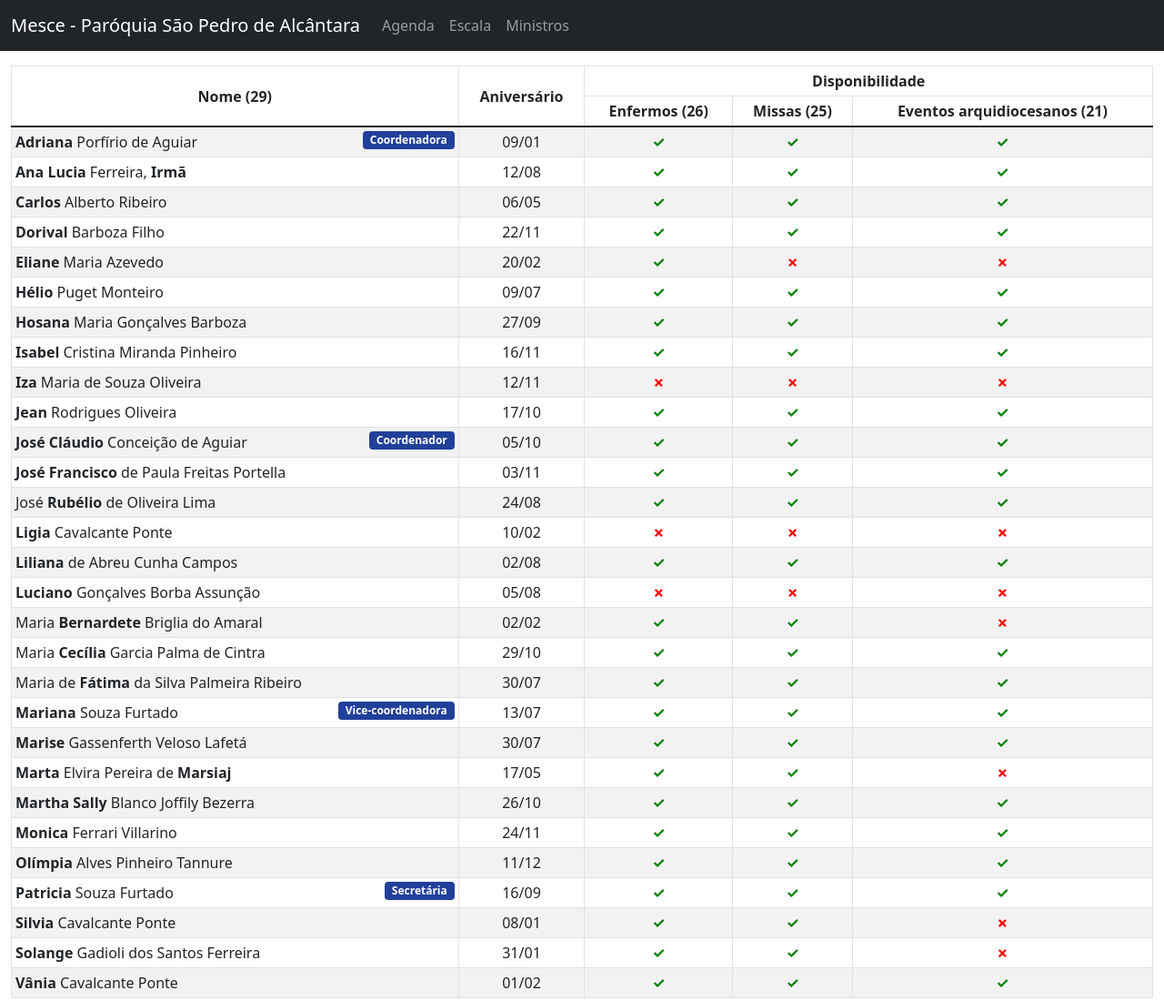
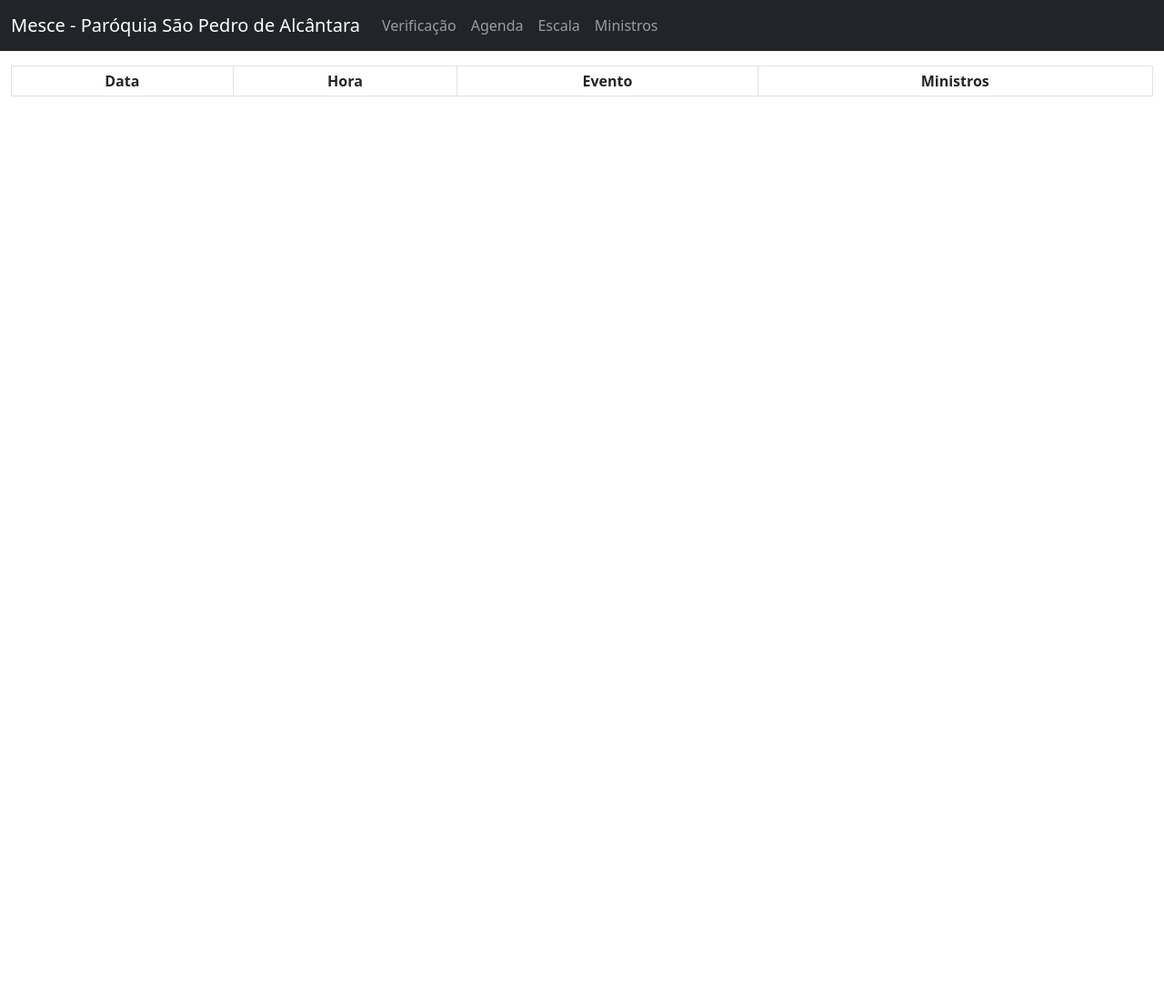
Before and after one commit to zcla/mesce, a plain HTML site: page index.html in a window 1280 px wide. Shown: the whole page at 91% size. After the commit the page ends 800 px from the top, so only its background shows below. Drawn offline with Linux system fonts and the light colour scheme.

Commit message:
Alterações inacabadas

```diff
--- a/index.html
+++ b/index.html
@@ -32,6 +32,9 @@
 				</button>
 				<div class="collapse navbar-collapse" id="navbar">
 					<ul class="navbar-nav me-auto mb-2 mb-sm-0">
+						<li class="nav-item">
+							<a class="nav-link" href="javascript:Menu.verificacao();">Verificação</a>
+						</li>
 						<li class="nav-item dropdown">
 							<a class="nav-link" href="javascript:Menu.agenda();">Agenda</a>
 							<!--
--- a/js/mesce.js
+++ b/js/mesce.js
@@ -295,7 +295,7 @@ class Menu {
 		table.append(tbody);
 	}
 
-	static async compromissos(dias) {
+	static async verificacao(dias) {
 		if ((!dias) || (dias < 1)) {
 			dias = 14;
 		}
@@ -317,9 +317,8 @@ class Menu {
 		table.append(thead);
 
 		const tbody = $('<tbody>');
-		const dataAtual = new Date((new Date()).toDateString());
-		const dataFinal = new Date(dataAtual);
-		dataFinal.setDate(dataFinal.getDate() + dias - 1);
+
+		const eventos = await Evento.verifica(dias);
 /*
 		const eventos = Evento.ordenaCronologicamente(await Evento.instanciaEventosNaEscalaDoPeriodo(dataAtual, dataFinal));
 
@@ -414,5 +413,5 @@ class Menu {
 }
 
 $(document).ready(async function() {
-	Menu.ministrosLista();
+	Menu.verificacao();
 });
--- a/js/negocio/Evento.js
+++ b/js/negocio/Evento.js
@@ -2,8 +2,7 @@
 
 class Evento {
 	static async agendaMes(data) {
-		const result = {
-		};
+		const result = {};
 
 		result.inicioMes = new Date(data.toDateString());
 		result.inicioMes.setDate(1);
@@ -219,6 +218,18 @@ class Evento {
 		});
 	}
 
+	static async verifica(dias) {
+		const result = [];
+
+		const dataAtual = new Date((new Date()).toDateString());
+		const dataFinal = new Date(dataAtual);
+		dataFinal.setDate(dataFinal.getDate() + dias - 1);
+
+		// TODO Continuar...
+
+		return result;
+	}
+
 	constructor(id, obj) {
 		this.id = id;
 		this.nome = obj.nome;
```
Also changed, not shown: 1 other file.
